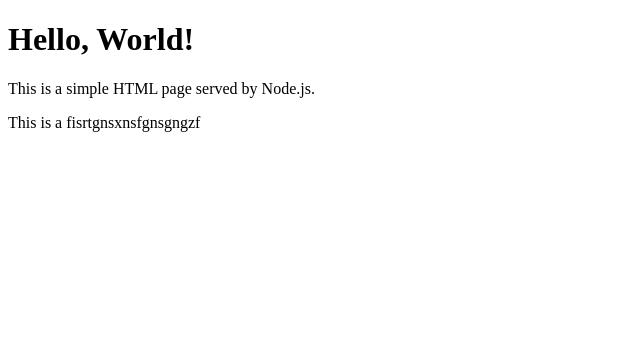
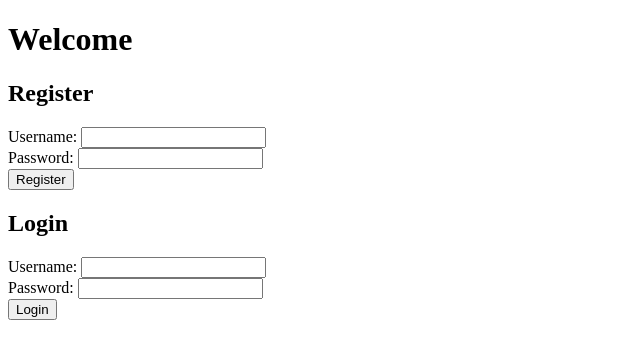
Before and after one commit to zandanbatzorig/dynamicweb3, a website: page index.html in a window 1280 px wide. Shown: the whole page, without its empty margins (0-640 px from the left). Drawn offline with Linux system fonts and the light colour scheme.

Commit message:
after login and register

```diff
--- a/index.html
+++ b/index.html
@@ -1,4 +1,4 @@
-<!DOCTYPE html>
+<!-- <!DOCTYPE html>
 <html lang="en">
 <head>
     <meta charset="UTF-8">
@@ -10,4 +10,40 @@
     <p>This is a simple HTML page served by Node.js.</p>
     <p>This is a fisrtgnsxnsfgnsgngzf</p>
 </body>
+</html> -->
+
+<!DOCTYPE html>
+<html lang="en">
+<head>
+    <meta charset="UTF-8">
+    <meta name="viewport" content="width=device-width, initial-scale=1.0">
+    <title>Login and Register</title>
+</head>
+<body>
+    <h1>Welcome</h1>
+
+    <!-- Registration Form -->
+    <h2>Register</h2>
+    <form action="/register" method="POST">
+        <label for="register-username">Username:</label>
+        <input type="text" id="register-username" name="username" required>
+        <br>
+        <label for="register-password">Password:</label>
+        <input type="password" id="register-password" name="password" required>
+        <br>
+        <button type="submit">Register</button>
+    </form>
+
+    <!-- Login Form -->
+    <h2>Login</h2>
+    <form action="/login" method="POST">
+        <label for="login-username">Username:</label>
+        <input type="text" id="login-username" name="username" required>
+        <br>
+        <label for="login-password">Password:</label>
+        <input type="password" id="login-password" name="password" required>
+        <br>
+        <button type="submit">Login</button>
+    </form>
+</body>
 </html>
```
